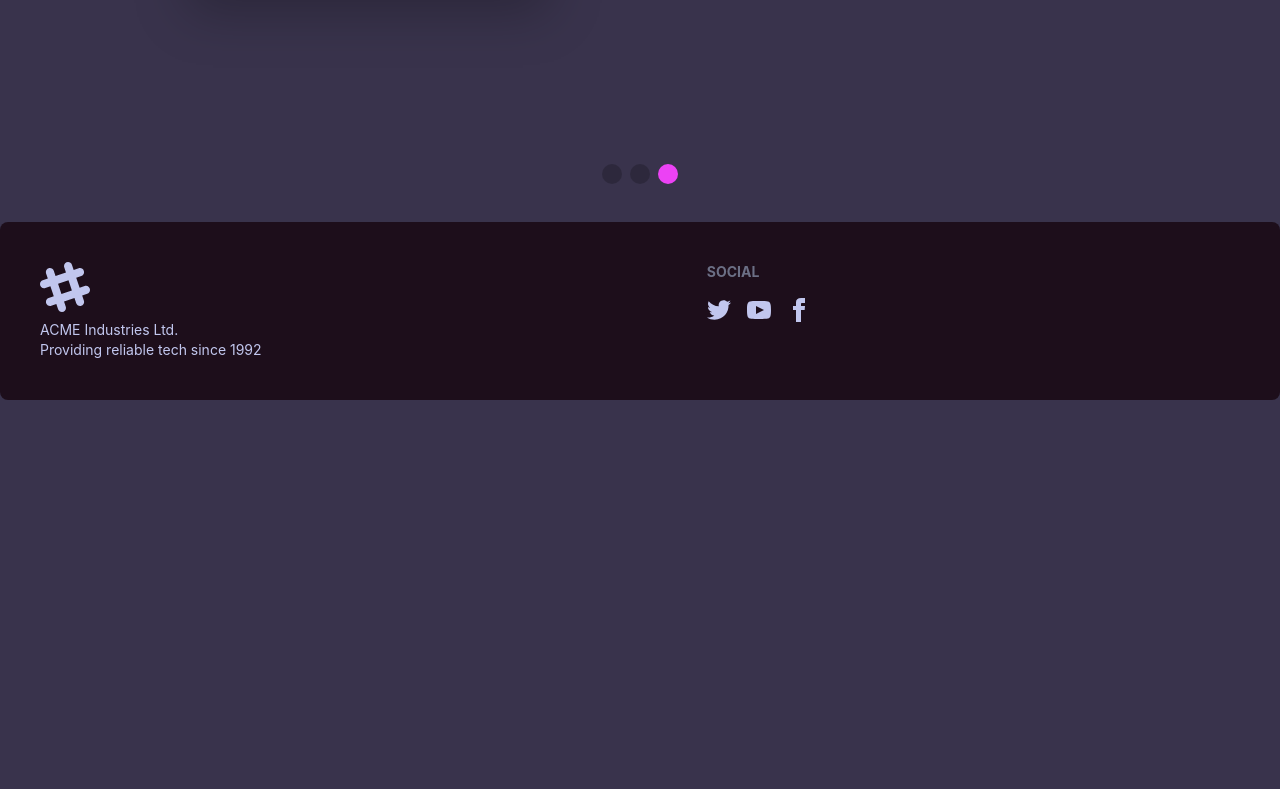
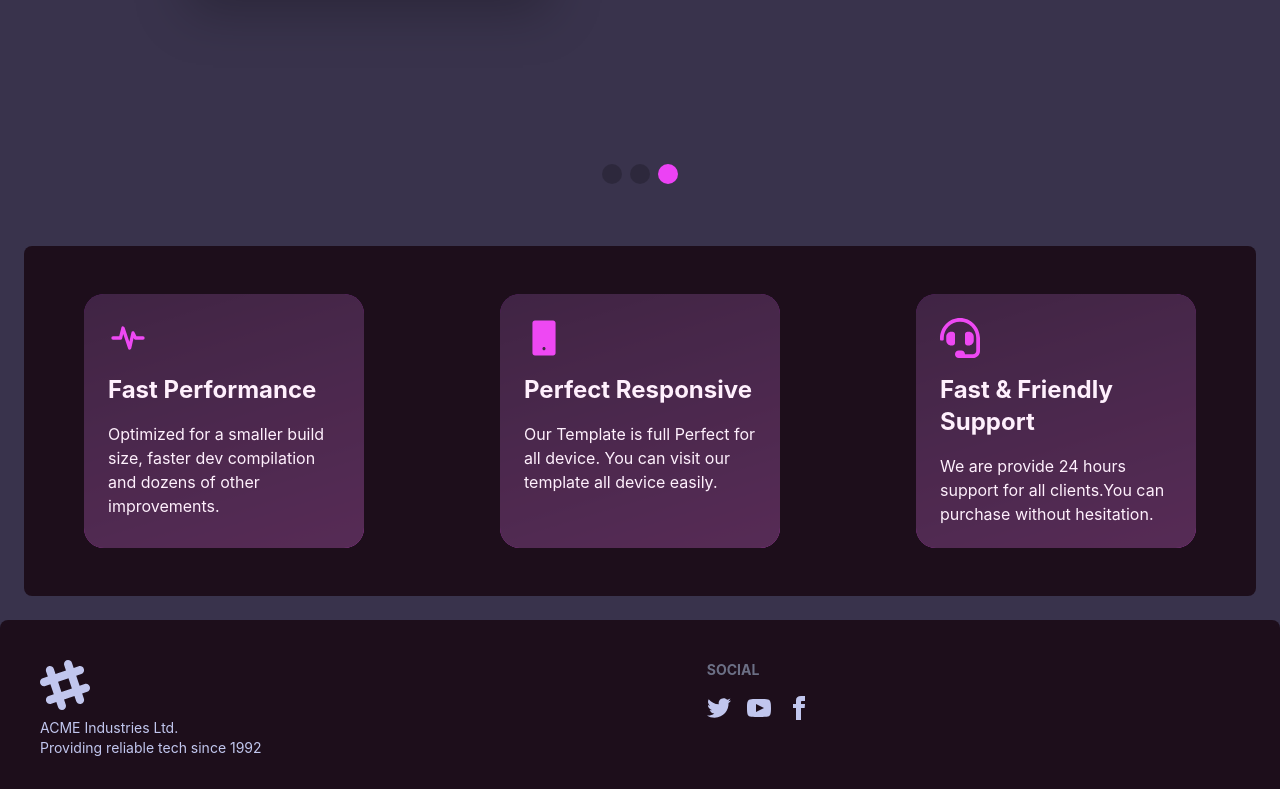
Before and after one commit to SumiAkter2/sumi-akter-personal-portfolio, a React (Create React App) app: page / in a window 1280 px wide. Shown: the part 2964-3753 px from the top of the page. Before the commit the page ends 3364 px from the top, so only its background shows below. Built offline with nearby package versions, Linux system fonts and the light colour scheme.

Commit message:
added performance

```diff
--- a/src/Pages/Home/Home.js
+++ b/src/Pages/Home/Home.js
@@ -5,6 +5,7 @@ import About from "./About";
 import Banner from "./Banner";
 import ExperienceCard from "./HtmlSlide/ExperienceCard/ExperienceCard";
 import HtmlSlide from "./HtmlSlide/HtmlSlide";
+import Performance from "./Performance/Performance";
 import Testimonial from "./Testimonial/Testimonial";
 
 function Home() {
@@ -96,6 +97,7 @@ function Home() {
       <HtmlSlide />
       <ExperienceCard />
       <Testimonial />
+      <Performance/>
     </div>
   );
 }
--- a/src/Pages/Home/HtmlSlide/HtmlSlide.js
+++ b/src/Pages/Home/HtmlSlide/HtmlSlide.js
@@ -20,37 +20,58 @@ const HtmlSlide = () => {
           modules={[Autoplay]}
           className="mySwiper "
         >
-          <SwiperSlide>
-            <BsFillCheckCircleFill fill="#ec42f5" className="mr-2  text-sm lg:text-xl" /> One Page
+          <SwiperSlide className="text-xs lg:text-xl">
+            <BsFillCheckCircleFill fill="#ec42f5" className="mr-2  " /> One Page
             & Multi-Page Template
           </SwiperSlide>
           <SwiperSlide>
-            <BsFillCheckCircleFill fill="#ec42f5" className="mr-2  text-sm lg:text-xl" />
+            <BsFillCheckCircleFill
+              fill="#ec42f5"
+              className="mr-2  text-sm lg:text-xl"
+            />
             Responsive & Mobile Friendly
           </SwiperSlide>
           <SwiperSlide>
-            <BsFillCheckCircleFill fill="#ec42f5" className="mr-2  text-sm lg:text-xl" />
+            <BsFillCheckCircleFill
+              fill="#ec42f5"
+              className="mr-2  text-sm lg:text-xl"
+            />
             High Quality Support
           </SwiperSlide>
 
           <SwiperSlide>
-            <BsFillCheckCircleFill fill="#ec42f5" className="mr-2  text-sm lg:text-xl" />
+            <BsFillCheckCircleFill
+              fill="#ec42f5"
+              className="mr-2  text-sm lg:text-xl"
+            />
             Fully Customizable
           </SwiperSlide>
           <SwiperSlide>
-            <BsFillCheckCircleFill fill="#ec42f5" className="mr-2  text-sm lg:text-xl" />
+            <BsFillCheckCircleFill
+              fill="#ec42f5"
+              className="mr-2  text-sm lg:text-xl"
+            />
             HTML5 & CSS3
           </SwiperSlide>
           <SwiperSlide>
-            <BsFillCheckCircleFill fill="#ec42f5" className="mr-2  text-sm lg:text-xl" />
+            <BsFillCheckCircleFill
+              fill="#ec42f5"
+              className="mr-2  text-sm lg:text-xl"
+            />
             30+ Custom Elements
           </SwiperSlide>
           <SwiperSlide>
-            <BsFillCheckCircleFill fill="#ec42f5" className="mr-2  text-sm lg:text-xl" />
+            <BsFillCheckCircleFill
+              fill="#ec42f5"
+              className="mr-2  text-sm lg:text-xl"
+            />
             Super Fast
           </SwiperSlide>
           <SwiperSlide>
-            <BsFillCheckCircleFill fill="#ec42f5" className="mr-2  text-sm lg:text-xl" />
+            <BsFillCheckCircleFill
+              fill="#ec42f5"
+              className="mr-2  text-sm lg:text-xl"
+            />
             Google Fonts
           </SwiperSlide>
         </Swiper>
--- /dev/null
+++ b/src/Pages/Home/Performance/Performance.css
@@ -0,0 +1,24 @@
+.performance-card {
+    width: 280px;
+    height: 254px;
+    background-image: linear-gradient(163deg, rgb(99, 16, 135) 0%, #ec42f5 100%);
+    border-radius: 20px;
+    transition: all .3s;
+}
+
+.card2 {
+    width: 280px;
+    height: 254px;
+    background-color: #1a1a1acf;
+    transition: all .2s;
+    border-radius: 20px;
+}
+
+.card2:hover {
+    transform: scale(0.98);
+    border-radius: 20px;
+}
+
+.card:hover {
+    box-shadow: 0px 0px 30px 1px #ec42f5;
+}
--- /dev/null
+++ b/src/Pages/Home/Performance/Performance.js
@@ -0,0 +1,61 @@
+import React from "react";
+import "./Performance.css";
+import { TbActivityHeartbeat } from "react-icons/tb";
+import { AiFillMobile } from "react-icons/ai";
+import { FaHeadset } from "react-icons/fa";
+const Performance = () => {
+  return (
+    <div>
+      <div className="lg:flex justify-center items-center gap-x-8 bg-black px-2 mx-6 rounded-lg py-6 my-6">
+        <div class="performance-card my-6 mx-auto " data-aos="zoom-in">
+          <div class="card2">
+            <div className=" text-white p-6">
+              <TbActivityHeartbeat size="40px" color="#ec42f5" />
+              <h1 className="text-2xl font-bold my-4">Fast Performance</h1>
+              <p>
+                Optimized for a smaller build size, faster dev compilation and
+                dozens of other improvements.
+              </p>
+            </div>
+          </div>
+        </div>
+        <div
+          class="performance-card my-6 mx-auto"
+          data-aos="zoom-in"
+          data-aos-delay="200"
+        >
+          <div class="card2">
+            <div className=" text-white p-6">
+              <AiFillMobile size="40px" color="#ec42f5" />
+              <h1 className="text-2xl font-bold my-4">Perfect Responsive</h1>
+              <p>
+                Our Template is full Perfect for all device. You can visit our
+                template all device easily.
+              </p>
+            </div>
+          </div>
+        </div>
+        <div
+          class="performance-card my-6 mx-auto"
+          data-aos="zoom-in"
+          data-aos-delay="400"
+        >
+          <div class="card2">
+            <div className=" text-white p-6">
+              <FaHeadset size="40px" color="#ec42f5" />
+              <h1 className="text-2xl font-bold my-4">
+                Fast & Friendly Support
+              </h1>
+              <p>
+                We are provide 24 hours support for all clients.You can purchase
+                without hesitation.
+              </p>
+            </div>
+          </div>
+        </div>
+      </div>
+    </div>
+  );
+};
+
+export default Performance;
```
